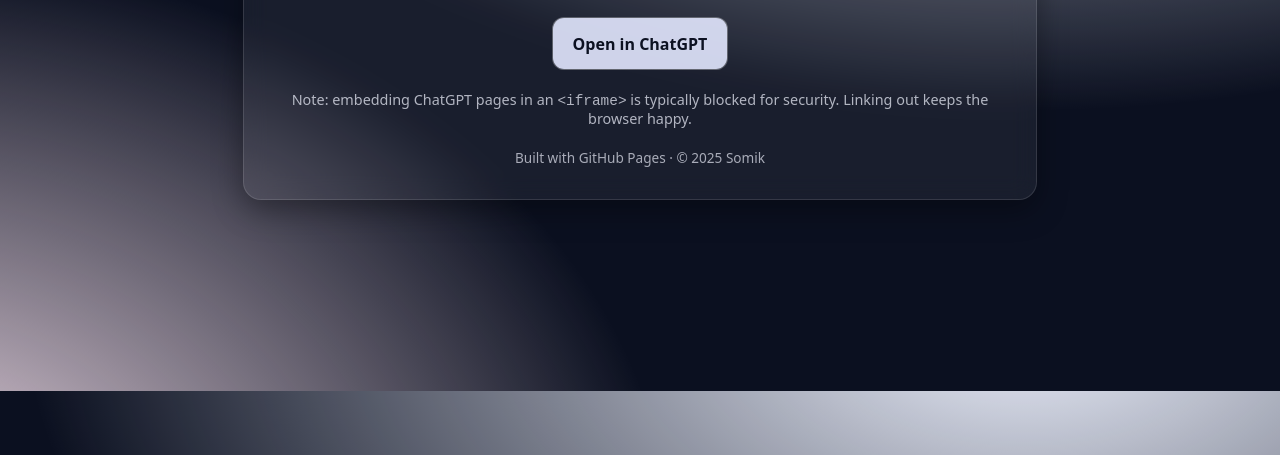
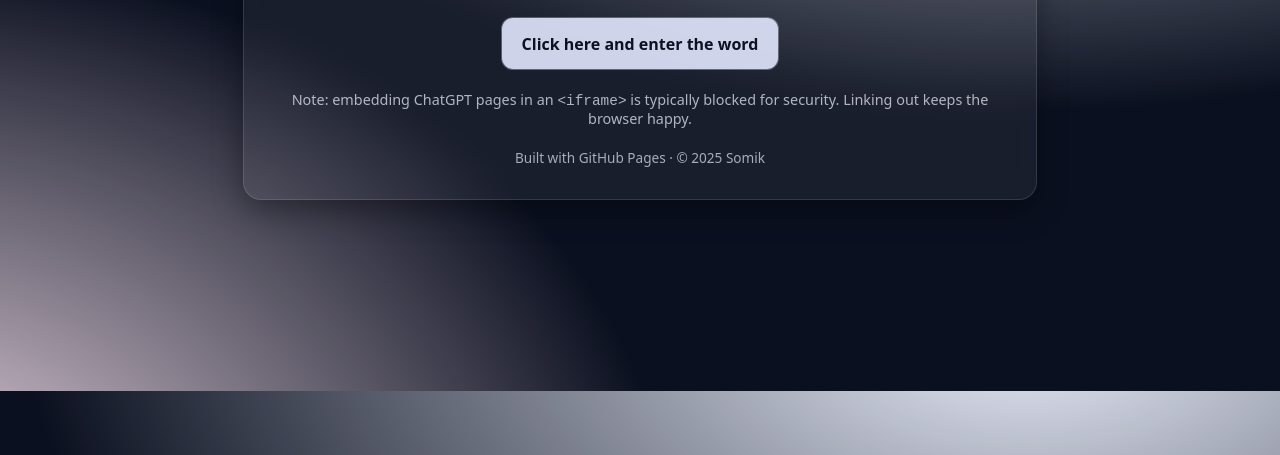
Before and after one commit to somikds3-glitch/Scrabble-word-checker, a plain HTML site: page index.html in a window 1280 px wide. Shown: the part 409-864 px from the top of the page. Drawn offline with Linux system fonts and the light colour scheme.

Commit message:
index.html

```diff
--- a/index.html
+++ b/index.html
@@ -56,7 +56,7 @@
 
       <!-- Primary call-to-action: opens your GPT in a new tab -->
       <p>
-        <a class="cta" href="https://chatgpt.com/g/g-68ce126f88f88191aad7952cd8b6cea0-somiks-scrabble-checker" target="_blank" rel="noopener">Open in ChatGPT</a>
+        <a class="cta" href="https://chatgpt.com/g/g-68ce126f88f88191aad7952cd8b6cea0-somiks-scrabble-checker" target="_blank" rel="noopener">Click here and enter the word</a>
       </p>
 
       <p class="hint">Note: embedding ChatGPT pages in an <code>&lt;iframe&gt;</code> is typically blocked for security. Linking out keeps the browser happy.</p>
```
